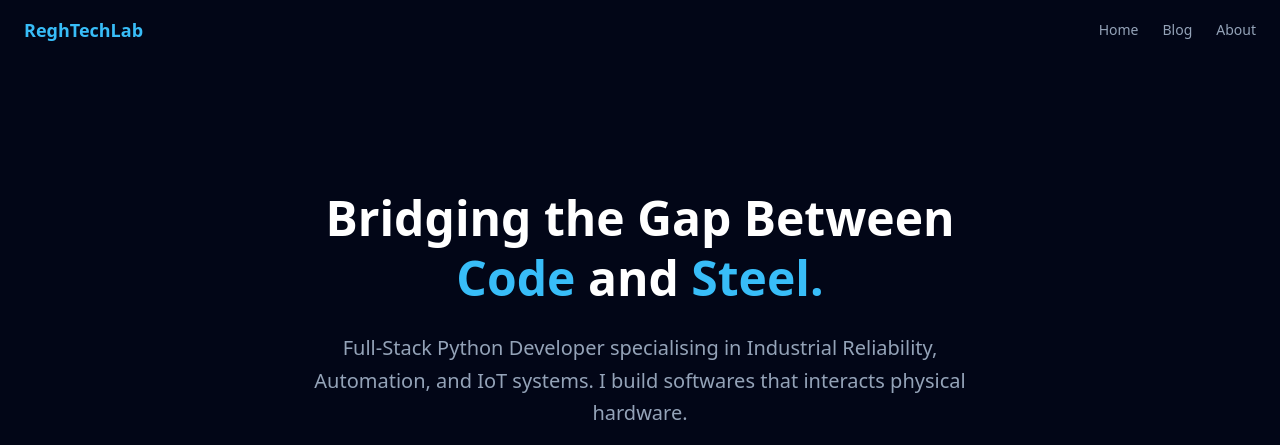
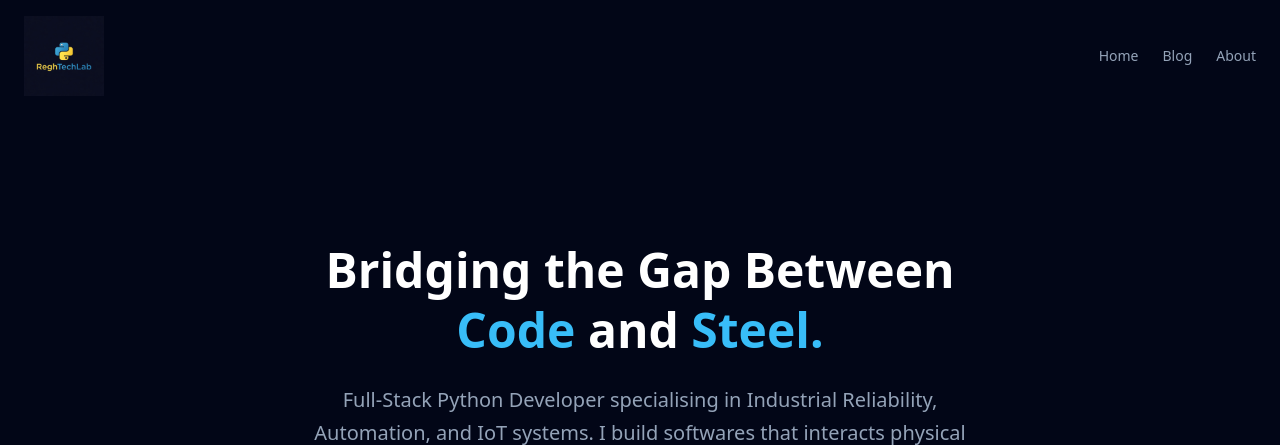
Before and after one commit to iamregha/ReghTechLab-portfolio, a Flask app: page / in a window 1280 px wide. Shown: the top 445 px of the page. Run offline with Flask 3, Linux system fonts and the light colour scheme; some libraries are stand-ins or nearby versions.

Commit message:
style: add ReghTechLab logo to nav

```diff
--- a/templates/base.html
+++ b/templates/base.html
@@ -18,7 +18,12 @@
 
     <!-- Navigation -->
      <nav class="boder-b border-slate-800 px-6 py-4 flex justify-between items-center">
-        <a href="/" class="font-bold text-sky-400 text-lg">ReghTechLab</a>
+        <!-- logo -->
+        <a href="/">
+            <img src="{{ url_for('static', filename='img/logo.jpg')}}"
+            alt="ReghTechLab"
+            class="h-20 w-auto">
+        </a>
         <div class="flex gap-6 text-sm text-slate-400">
             <a href="/" class="hover:text-white transition">Home</a>
             <a href="/blog" class="hover:text-white transition">Blog</a>
```
Also changed, not shown: static/img/logo.jpg (added).
